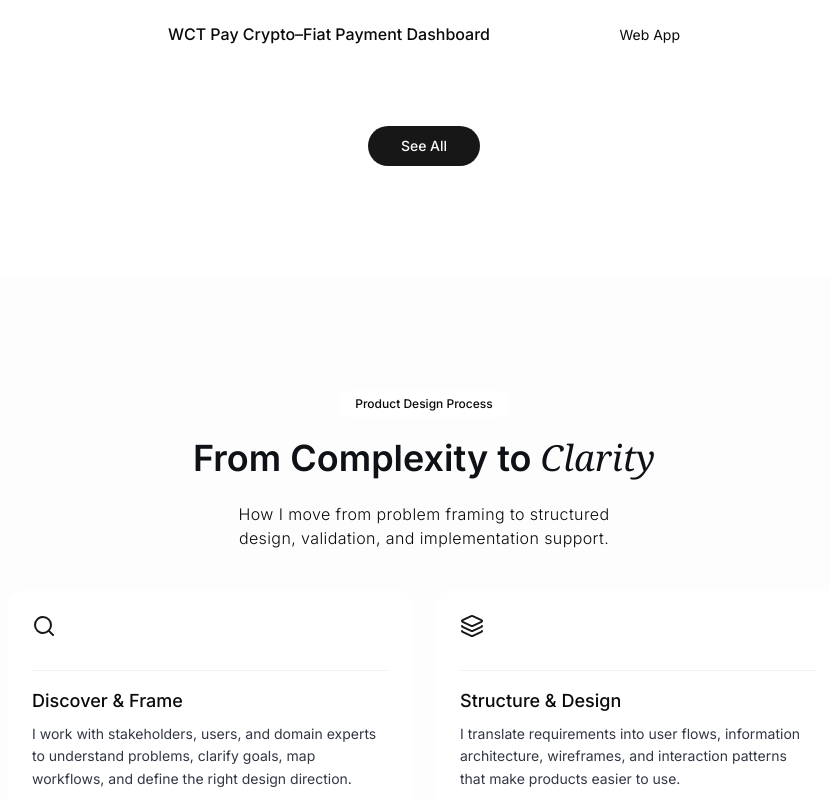
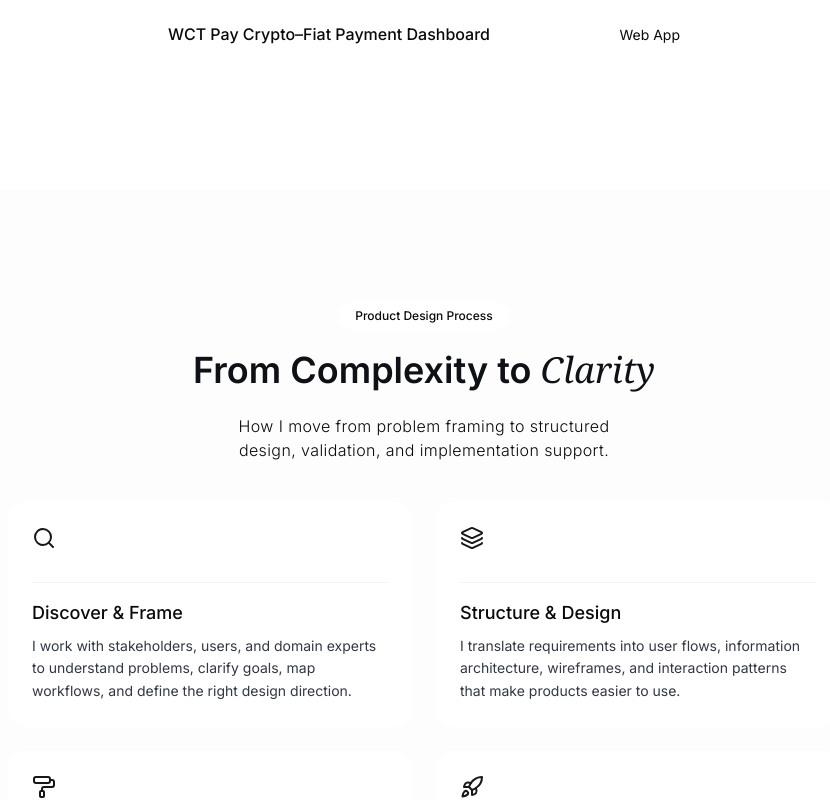
Before and after one commit to charm91/my-portfolio, a Next.js app: page / in a window 1280 px wide. Shown: the part 4605-5405 px from the top of the page, without its empty margins (216-1046 px from the left). Built offline with nearby package versions, Linux system fonts and the light colour scheme; no server answers.

Commit message:
fix(portfolio): remove the redundant See All link
Remove the CTA and its margin wrapper while retaining the shared
section padding between the project cards and design process.

Co-authored-by: Codex <noreply@openai.com>

```diff
--- a/src/components/Portfolio.jsx
+++ b/src/components/Portfolio.jsx
@@ -10,7 +10,7 @@ import { usePathname } from "next/navigation";
 import Link from "next/link";
 import { Reveal, fadeUp } from "@/components/Reveal";
 import { ArrowRight } from "lucide-react";
-import { Button, buttonVariants } from "@/components/ui/button";
+import { buttonVariants } from "@/components/ui/button";
 
 const kbzBankImage = kbzAsset.src;
 const uniLinksImage = unilinksAsset.src;
@@ -121,17 +121,6 @@ export function Portfolio() {
             </Reveal>
           ))}
         </div>
-
-        {!isPortfolioPage && (
-          <Reveal
-            {...fadeUp(16)}
-            className="focus-reveal mt-12 text-center"
-          >
-            <Button size="lg" className="rounded-full px-8 h-10" asChild>
-              <Link href="/portfolio">See All</Link>
-            </Button>
-          </Reveal>
-        )}
       </div>
     </section>
   );
```
Also changed, not shown: 1 other file (tests, documents, lock files or other folders).
